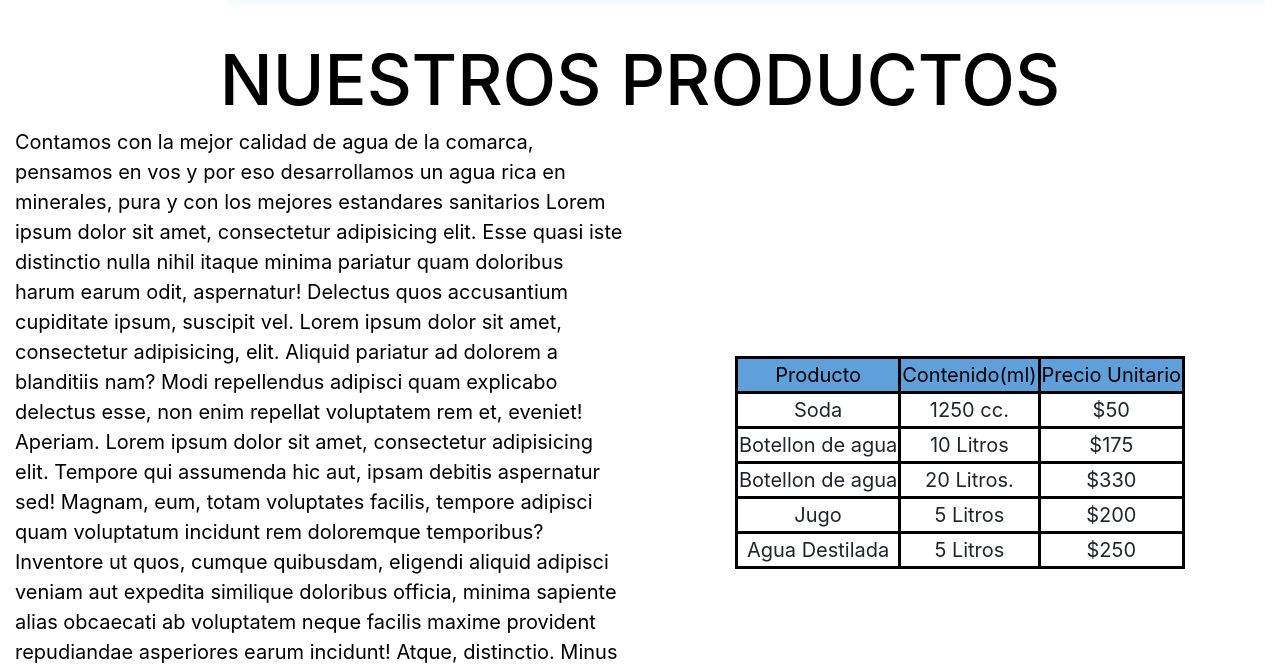
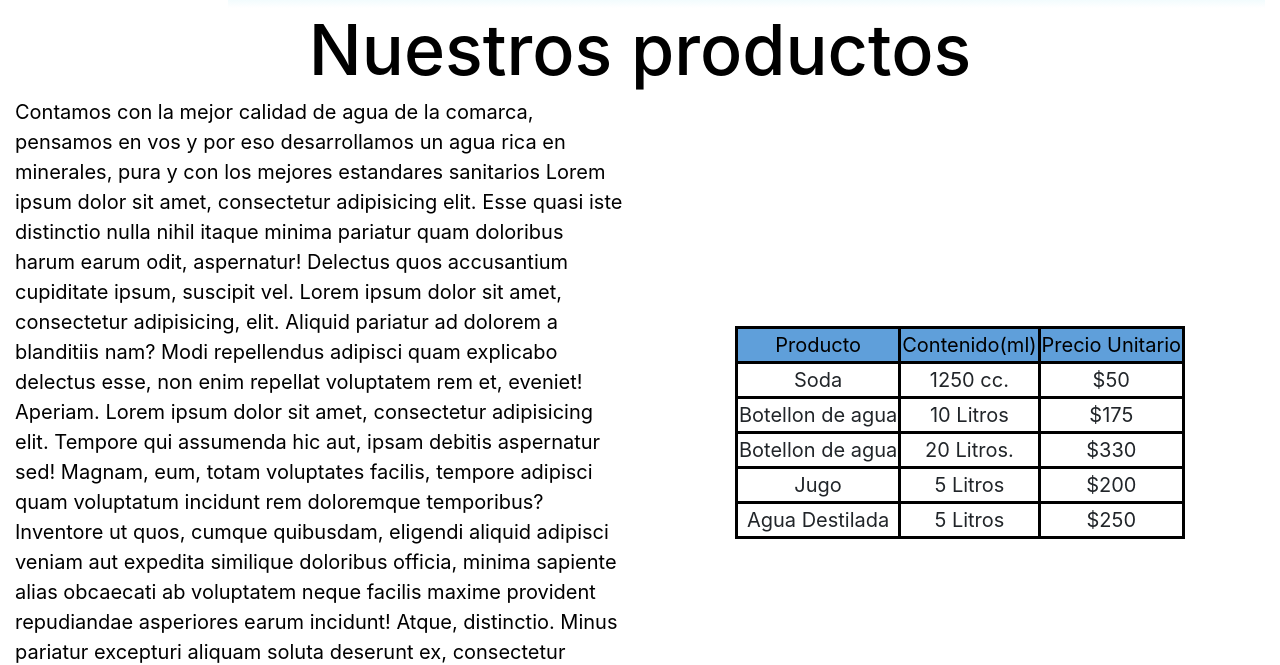
Before and after one commit to JonathanLeder/distribuidoraLeder, a plain HTML site: page pages/productos.html in a window 1280 px wide. Shown: the part 137-802 px from the top of the page. Drawn offline with nearby package versions, Linux system fonts and the light colour scheme; a web font is replaced by a local one.

Commit message:
Se modifico productos

```diff
--- a/pages/productos.html
+++ b/pages/productos.html
@@ -56,10 +56,9 @@
 	</div>
 	<!--cierre nav-->
 	</header>
-	<br>
-	<br>
-	<h1>NUESTROS PRODUCTOS</h1>
+
 	<section class="container-fluid">
+		<h1>Nuestros productos</h1>
 		<div class="row">
 			<article class="col-lg-6 col-xs-12">
 				<p>Contamos con la mejor calidad de agua de la comarca, pensamos en vos y por eso desarrollamos un agua rica en minerales, pura y con los mejores estandares sanitarios
```
